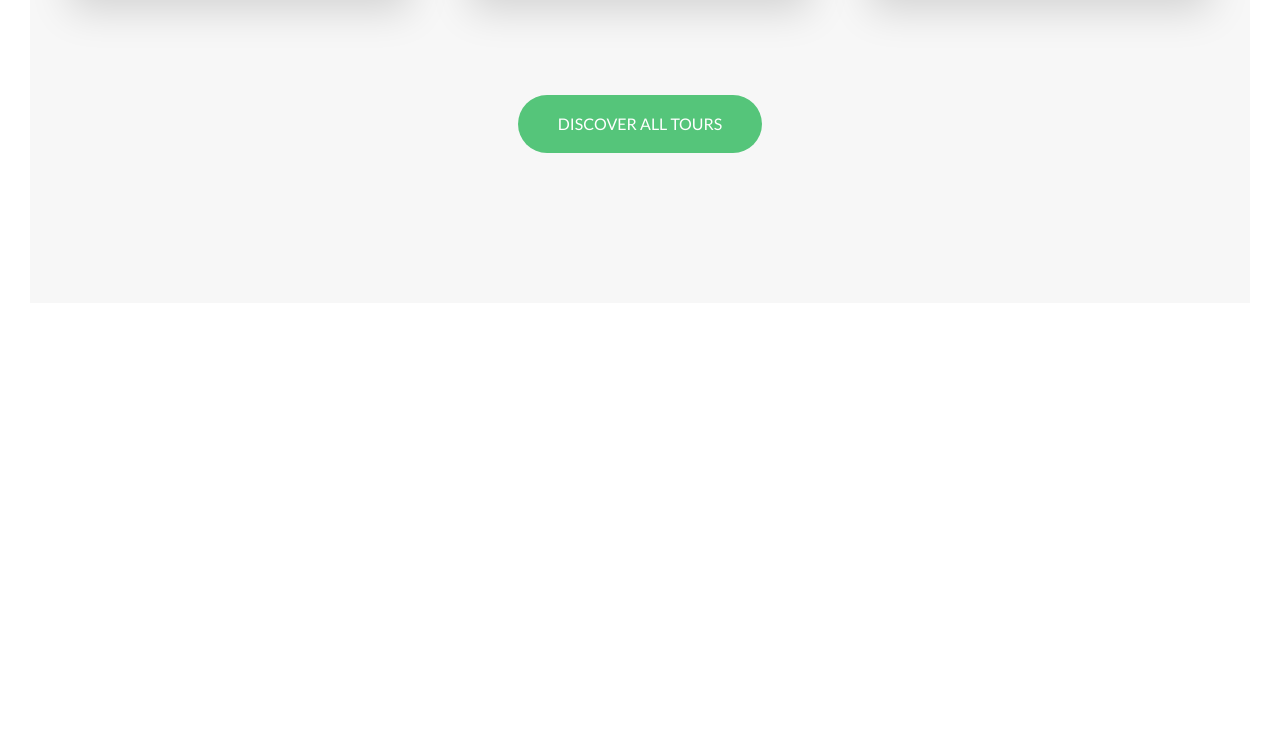
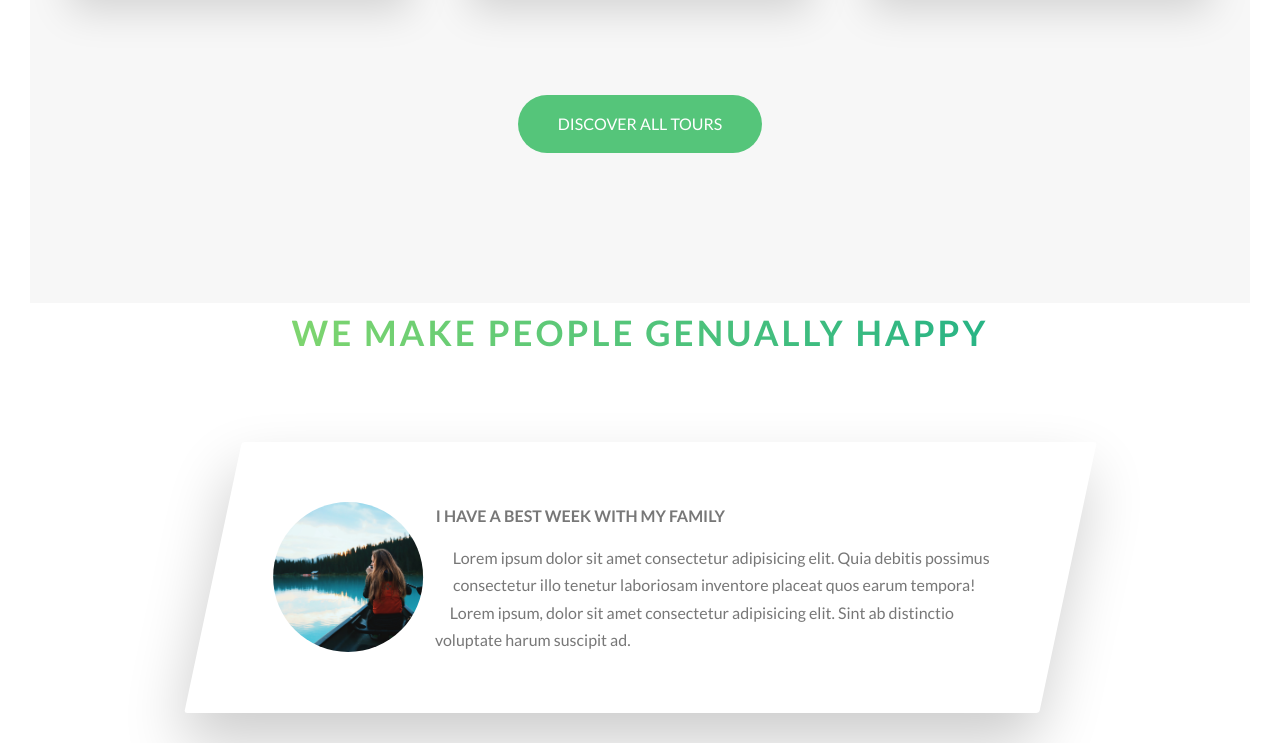
Before and after one commit to ksukoz/natours, a website: page index.html in a window 1280 px wide. Shown: the part 3119-3862 px from the top of the page. Before the commit the page ends 3452 px from the top, so only its background shows below. Drawn offline with Linux system fonts and the light colour scheme.

Commit message:
Create story section

```diff
--- a/index.html
+++ b/index.html
@@ -212,6 +212,33 @@
         <a href="#" class="btn btn--green">Discover all tours</a>
       </div>
     </section>
+
+    <section class="section-stories">
+      <div class="u-center-text u-margin-bottom-big">
+        <h2 class="heading-secondary">
+          We make people genually happy
+        </h2>
+      </div>
+
+      <div class="row">
+        <div class="story">
+          <figure class="story__shape">
+            <img src="img/nat-8.jpg" alt="Person on a tour" class="story__img">
+            <caption></caption>
+          </figure>
+
+          <div class="story__text">
+            <h3 class="heading-tertiary u-margin-bottom-small">
+              I have a best week with my family
+            </h3>
+            <p>
+              Lorem ipsum dolor sit amet consectetur adipisicing elit. Quia debitis possimus consectetur illo tenetur laboriosam inventore placeat quos earum tempora! <br>
+              Lorem ipsum, dolor sit amet consectetur adipisicing elit. Sint ab distinctio voluptate harum suscipit ad.
+            </p>
+          </div>
+        </div>
+      </div>
+    </section>
   </main>
 </body>
 </html>
--- /dev/null
+++ b/sass/components/_story.scss
@@ -0,0 +1,33 @@
+.story {
+  width: 75%;
+  margin: 0 auto;
+  padding: 6rem;
+  padding-left: 9rem;
+  box-shadow: 0 3rem 6rem rgba($color-black, 0.2);
+  background-color: $color-white;
+  border-radius: 3px;
+  font-size: $default-font-size;
+  transform: skewX(-12deg);
+
+  & > * {
+    transform: skewX(12deg);
+  }
+
+  &__shape {
+    width: 15rem;
+    height: 15rem;
+    float: left;
+    -webkit-shape-outside: circle(50% at 50% 50%);
+    shape-outside: circle(50% at 50% 50%);
+    clip-path: circle(50% at 50% 50%);
+    transform: translateX(-3rem) skewX(12deg);
+  }
+
+  &__img {
+    height: 100%;
+  }
+
+  &__text {
+
+  }
+}
--- a/sass/main.scss
+++ b/sass/main.scss
@@ -11,6 +11,7 @@
 @import "components/card";
 @import "components/composition";
 @import "components/feature-box";
+@import "components/story";
 
 @import "layout/grid";
 @import "layout/header";
--- a/sass/pages/_home.scss
+++ b/sass/pages/_home.scss
@@ -26,3 +26,8 @@
   padding: 25rem 0 15rem 0;
   margin-top: -10vh;
 }
+
+.section-story {
+  padding: 15rem 0;
+  background-color: $color-grey-light-1;
+}
```
Also changed, not shown: css/style.css.
